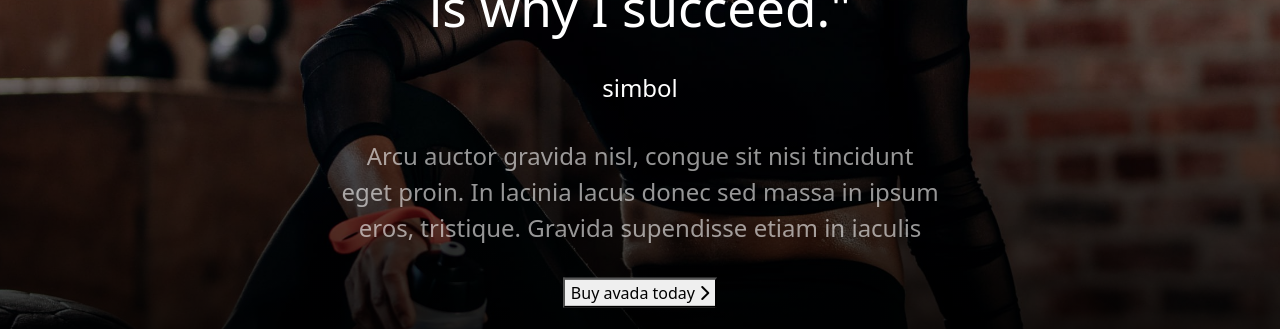
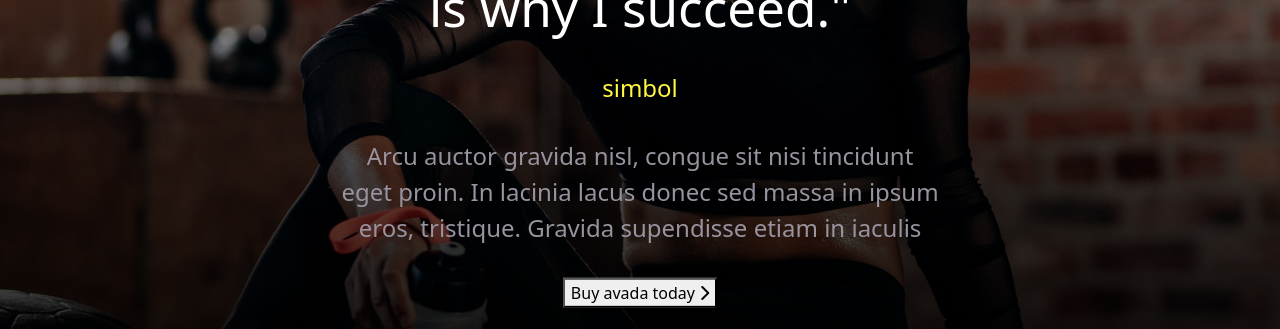
Before and after one commit to Francesco-Matteucci/proj-html-vuejs, a Vue app: page / in a window 1280 px wide. Shown: the part 1017-1346 px from the top of the page. Built offline with nearby package versions, Linux system fonts and the light colour scheme.

Commit message:
remove section "MainArticles"

```diff
--- a/src/components/AppMain.vue
+++ b/src/components/AppMain.vue
@@ -1,6 +1,5 @@
 <script>
 import MainPlans from './MainPlans.vue';
-import MainArticles from './MainArticles.vue';
 import MainBuyAvada from './MainBuyAvada.vue';
 
 
@@ -12,7 +11,6 @@ import MainBuyAvada from './MainBuyAvada.vue';
     },
     components: {
         MainPlans,
-        MainArticles,
         MainBuyAvada
     }
 }
@@ -20,7 +18,6 @@ import MainBuyAvada from './MainBuyAvada.vue';
 
 <template>
       <MainPlans/>
-      <MainArticles/>
       <MainBuyAvada />
 </template>
 
--- a/src/components/ItemArticles.vue
+++ /dev/null
@@ -1,17 +0,0 @@
-<script>
-
- export default {
-    data() {
-        return{
-        }
-    }
-}
-
-</script>
-
-<template>
-
-</template>
-
-<style scoped>
-</style>
--- a/src/components/ItemPlans.vue
+++ b/src/components/ItemPlans.vue
@@ -63,6 +63,7 @@ export default {
 
         p{
             margin-bottom: 30px;
+            color: #98939f;
         }
     }
 
--- a/src/components/MainBuyAvada.vue
+++ b/src/components/MainBuyAvada.vue
@@ -13,7 +13,7 @@
     <section>
         <div>
             <h1>"I've failed over and over again in my life. And that is why I succeed."</h1>
-            <p>simbol</p>
+            <p id="simbol">simbol</p>
             <p class="description">Arcu auctor  gravida nisl, congue sit nisi tincidunt eget proin. In lacinia lacus donec sed massa in ipsum eros, tristique. Gravida supendisse etiam in iaculis</p>
             <button>Buy avada today <i class="fa-solid fa-chevron-right"></i></button>
         </div>
@@ -51,8 +51,12 @@
         margin-bottom: 1.5rem;
     }
 
+    #simbol{
+        color: #fff941;
+    }
+
     .description{
-        color: rgba(255, 255, 255, 0.589);
+        color: #98939f;
     }
 
 
```
